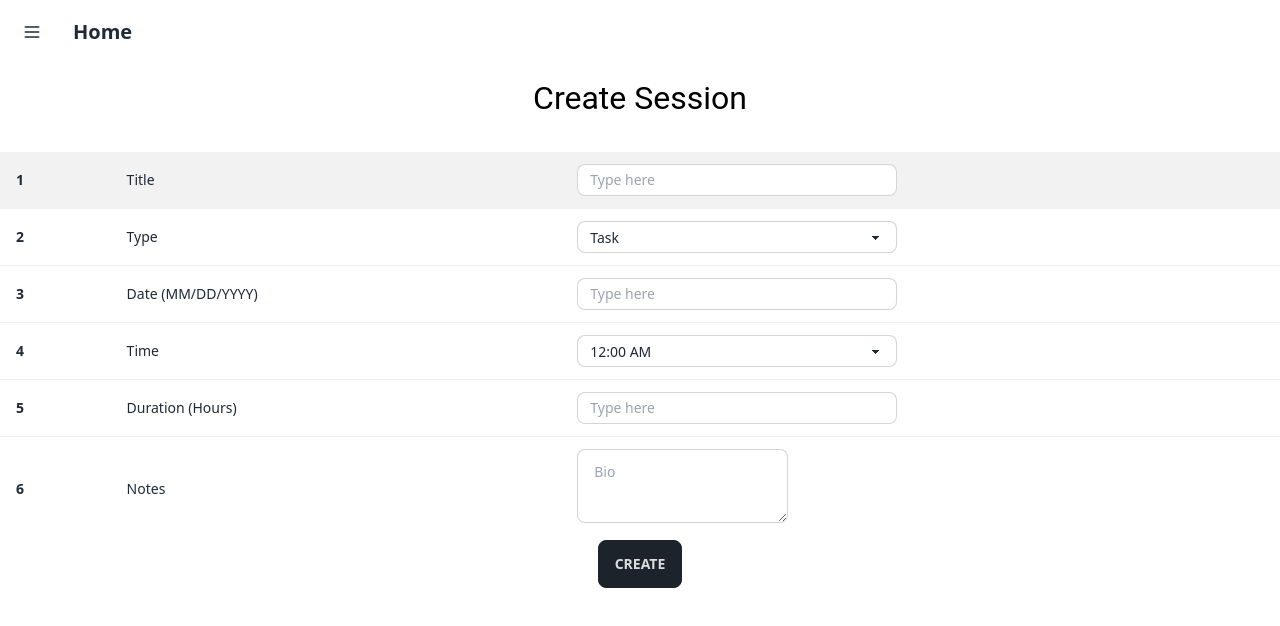
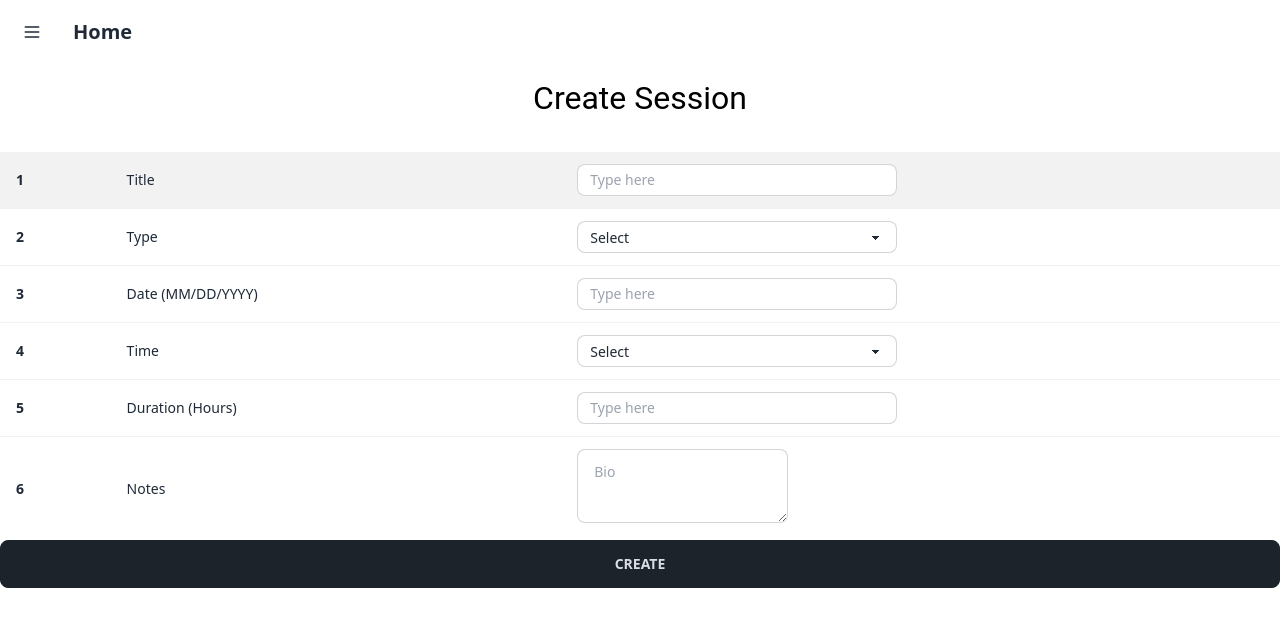
Before and after one commit to eriknelson2/cs348-Main-Project, a SvelteKit app: page /addSession in a window 1280 px wide. Shown: the top 626 px of the page. Built offline with nearby package versions, Linux system fonts and the light colour scheme; no server answers.

Commit message:
CreateSession Update

```diff
--- a/src/routes/addSession/+page.server.js
+++ b/src/routes/addSession/+page.server.js
@@ -6,6 +6,7 @@ export const actions = {
 	createSession: async ({request}) => {
 		// TODO log the created session
         const data = await request.formData();
+        console.log(data);
 
         const title = String(data.get('title'));
         const type = data.get('type');
@@ -13,7 +14,6 @@ export const actions = {
         const time = data.get('time');
         const duration = data.get('duration');
         const notes = data.get('notes');
-
         const sessionData = {
             title,
             type,
--- a/src/routes/addSession/+page.svelte
+++ b/src/routes/addSession/+page.svelte
@@ -6,7 +6,7 @@
   let time = "12:00 AM";
   let duration = "";
   let notes = "";
-
+  /*
   function createSession() {
     // You can access the user's input in the above variables (title, type, date, time, duration, notes)
     // For example, you can log the values to the console or perform further actions here.
@@ -17,7 +17,7 @@
     console.log("Time:", time);
     console.log("Duration:", duration);
     console.log("Notes:", notes);
-  }
+  }*/
   export let data;
   export let form;
 
@@ -27,20 +27,20 @@
     Create Session
 </div>
 
-<form method="POST" action="?/createSession">
-<div class="overflow-x-auto">
+<form method="POST">
+<div class="form-control overflow-x-auto">
     <table class="table">
       <tbody>
         <tr class="bg-base-200">
           <th>1</th>
           <td>Title</td>
-          <td><input type="text" placeholder="Type here" class="input input-bordered input-sm w-full max-w-xs" bind:value={title}/>
+          <td><input type="text" name="title" placeholder="Type here" class="input input-bordered input-sm w-full max-w-xs"/>
             </td>
         </tr>
         <tr>
           <th>2</th>
           <td>Type</td>
-          <td><select class="select select-bordered select-sm w-full max-w-xs" bind:value={type}>
+          <td><select class="select select-bordered select-sm w-full max-w-xs" name="type">
             <option disabled selected>Select</option>
             <option>Task</option>
             <option>Event</option>
@@ -50,13 +50,13 @@
         <tr>
           <th>3</th>
           <td>Date (MM/DD/YYYY)</td>
-          <td><input type="text" placeholder="Type here" class="input input-bordered input-sm w-full max-w-xs" bind:value={date}/></td>
+          <td><input type="text" name="date" placeholder="Type here" class="input input-bordered input-sm w-full max-w-xs"/></td>
         </tr>
         <tr>
             <th>4</th>
             <td>Time</td>
             <td>
-                <select class="select select-bordered select-sm w-full max-w-xs" bind:value={time}>
+                <select class="select select-bordered select-sm w-full max-w-xs" name="time">
                     <option disabled selected>Select</option>
                     <option>12:00 AM</option>
                     <option>12:30 AM</option>
@@ -111,21 +111,21 @@
         <tr>
             <th>5</th>
             <td>Duration (Hours)</td>
-            <td><input type="text" placeholder="Type here" class="input input-bordered input-sm w-full max-w-xs" bind:value={duration}/></td>
+            <td><input type="text" name="duration" placeholder="Type here" class="input input-bordered input-sm w-full max-w-xs"/></td>
         </tr>
         <tr>
             <th>6</th>
             <td>Notes</td>
             <td>
-                <textarea class="textarea textarea-bordered" placeholder="Bio" bind:value={notes}></textarea>
+                <textarea class="textarea textarea-bordered" name="notes" placeholder="Bio"></textarea>
             </td>
         </tr>
       </tbody>
     </table>
   </div>
 
-<div class = create-button>
-    <button class="btn btn-active btn-neutral" formaction="?/createSession">Create</button>
+<div class = "form-control create-button">
+    <button class="btn btn-active btn-neutral">Create</button>
 </div>
 </form>
 
```
